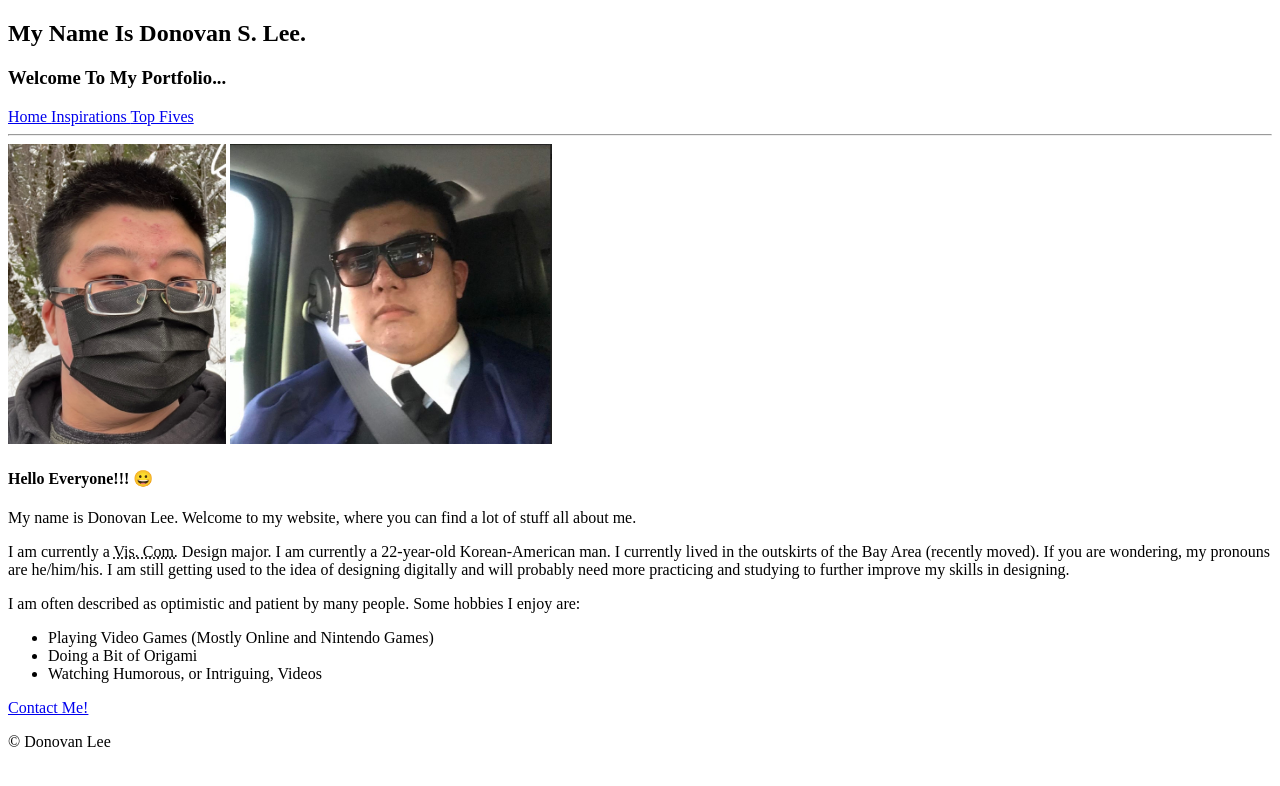
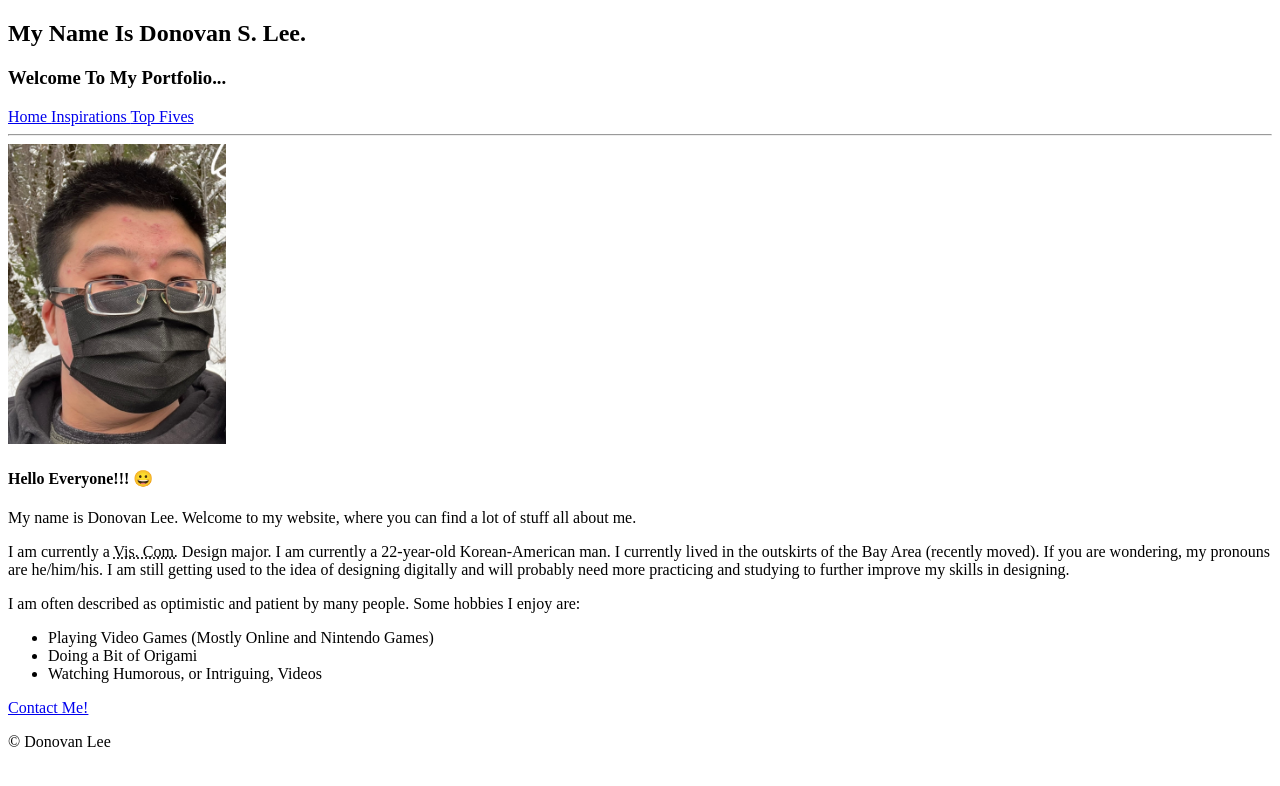
Before and after one commit to BinaryIns1ght/leePortfolio, a plain HTML site: page index.html in a window 1280 px wide. Drawn offline with Linux system fonts and the light colour scheme.

Commit message:
A bit more editing

```diff
--- a/index.html
+++ b/index.html
@@ -26,7 +26,6 @@
 
         <section>
             <img src="img/snowDay.jpg" alt="Selfie Of Me In Bear Valley While It Was Snowing" height="300">
-            <img src="img/oldMe.jpg" alt="Pic Of Me Wearing Sunglasses Moments Before My High School Graduation" height="300">
         </section>
 
         <section>
```
